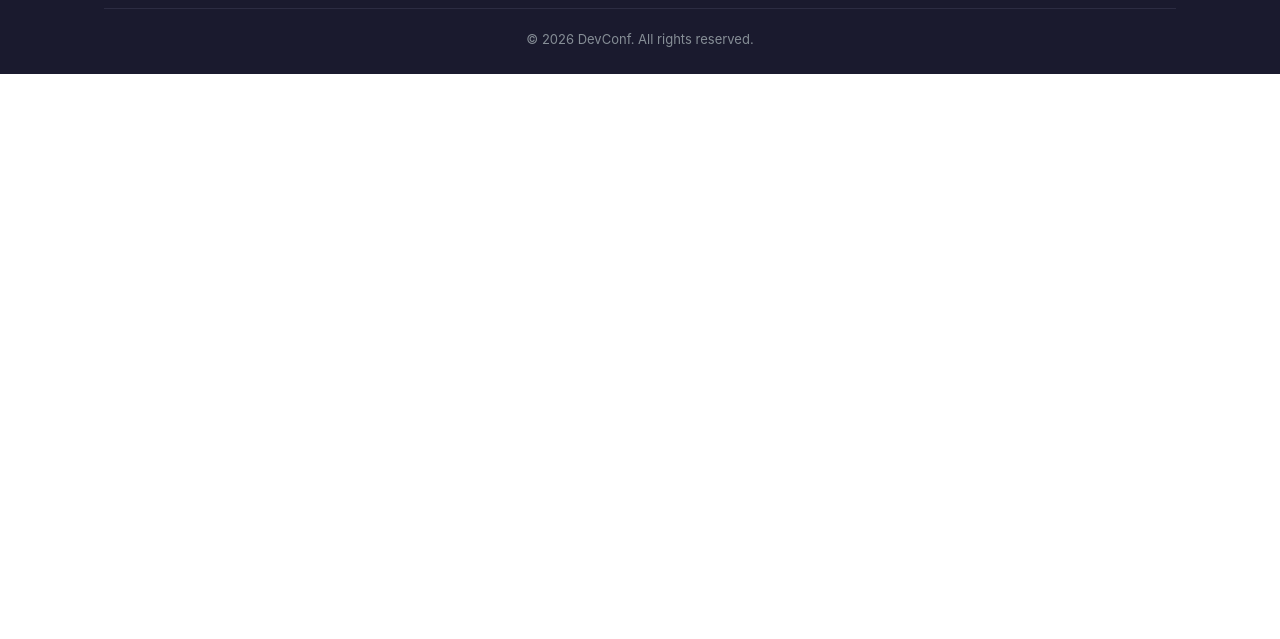
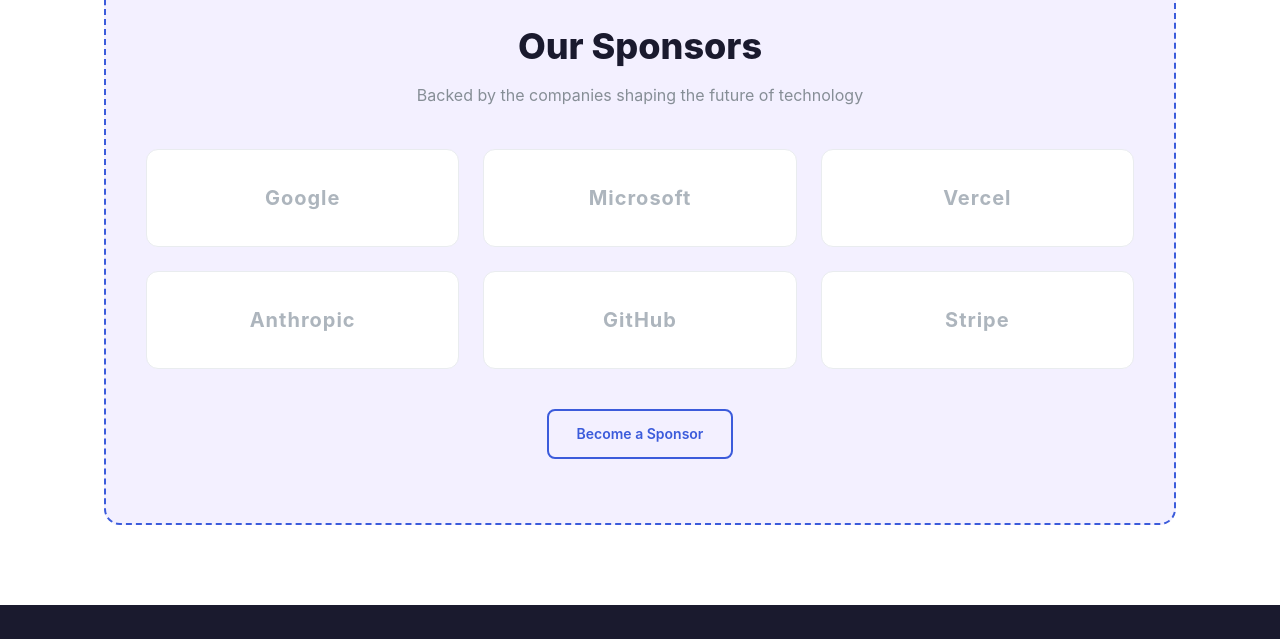
Before and after one commit to mdjahidhasan6544-ctrl/DevConf-2026, a plain HTML site: page index.html in a window 1280 px wide. Shown: the part 2598-3237 px from the top of the page. Before the commit the page ends 2672 px from the top, so only its background shows below. Drawn offline with Linux system fonts and the light colour scheme.

Commit message:
ai gen section added

```diff
--- a/index.html
+++ b/index.html
@@ -144,6 +144,37 @@
       </div>
     </div>
   </section>
+ <!-- Placeholder Section - AI Generated: Sponsors -->
+  <section class="placeholder-section">
+    <div class="section-container">
+      <div class="placeholder-box">
+        <h2>Our Sponsors</h2>
+        <p class="placeholder-subtitle">Backed by the companies shaping the future of technology</p>
+        <div class="sponsors-grid">
+          <div class="sponsor-item">
+            <div class="sponsor-logo-placeholder">Google</div>
+          </div>
+          <div class="sponsor-item">
+            <div class="sponsor-logo-placeholder">Microsoft</div>
+          </div>
+          <div class="sponsor-item">
+            <div class="sponsor-logo-placeholder">Vercel</div>
+          </div>
+          <div class="sponsor-item">
+            <div class="sponsor-logo-placeholder">Anthropic</div>
+          </div>
+          <div class="sponsor-item">
+            <div class="sponsor-logo-placeholder">GitHub</div>
+          </div>
+          <div class="sponsor-item">
+            <div class="sponsor-logo-placeholder">Stripe</div>
+          </div>
+        </div>
+        <a href="#" class="btn btn-outline-sponsor">Become a Sponsor</a>
+      </div>
+    </div>
+  </section>
+
 <!-- Footer -->
   <footer class="footer">
     <div class="footer-container">
--- a/style.css
+++ b/style.css
@@ -352,6 +352,69 @@ img {
   background: #3b5bdb;
 }
 
+/* ===== PLACEHOLDER / SPONSORS ===== */
+.placeholder-section {
+  padding: 40px 0 80px;
+}
+
+.placeholder-box {
+  border: 2px dashed #3b5bdb;
+  border-radius: 16px;
+  padding: 64px 40px;
+  text-align: center;
+  background: #f3f0ff;
+}
+
+.placeholder-box h2 {
+  font-size: 36px;
+  font-weight: 800;
+  color: #1a1a2e;
+  margin-bottom: 8px;
+}
+
+.placeholder-subtitle {
+  font-size: 16px;
+  color: #868e96;
+  margin-bottom: 40px;
+}
+
+.sponsors-grid {
+  display: grid;
+  grid-template-columns: repeat(3, 1fr);
+  gap: 24px;
+  margin-bottom: 40px;
+}
+
+.sponsor-item {
+  background: #fff;
+  border: 1px solid #e9ecef;
+  border-radius: 12px;
+  padding: 32px 24px;
+  display: flex;
+  align-items: center;
+  justify-content: center;
+}
+
+.sponsor-logo-placeholder {
+  font-size: 20px;
+  font-weight: 700;
+  color: #adb5bd;
+  letter-spacing: 1px;
+}
+
+.btn-outline-sponsor {
+  background: transparent;
+  border: 2px solid #3b5bdb;
+  color: #3b5bdb;
+  padding: 12px 28px;
+  font-size: 14px;
+}
+
+.btn-outline-sponsor:hover {
+  background: #3b5bdb;
+  color: #fff;
+}
+
 /* ===== FOOTER ===== */
 .footer {
   background: #1a1a2e;
```
Also changed, not shown: 1 other file.
